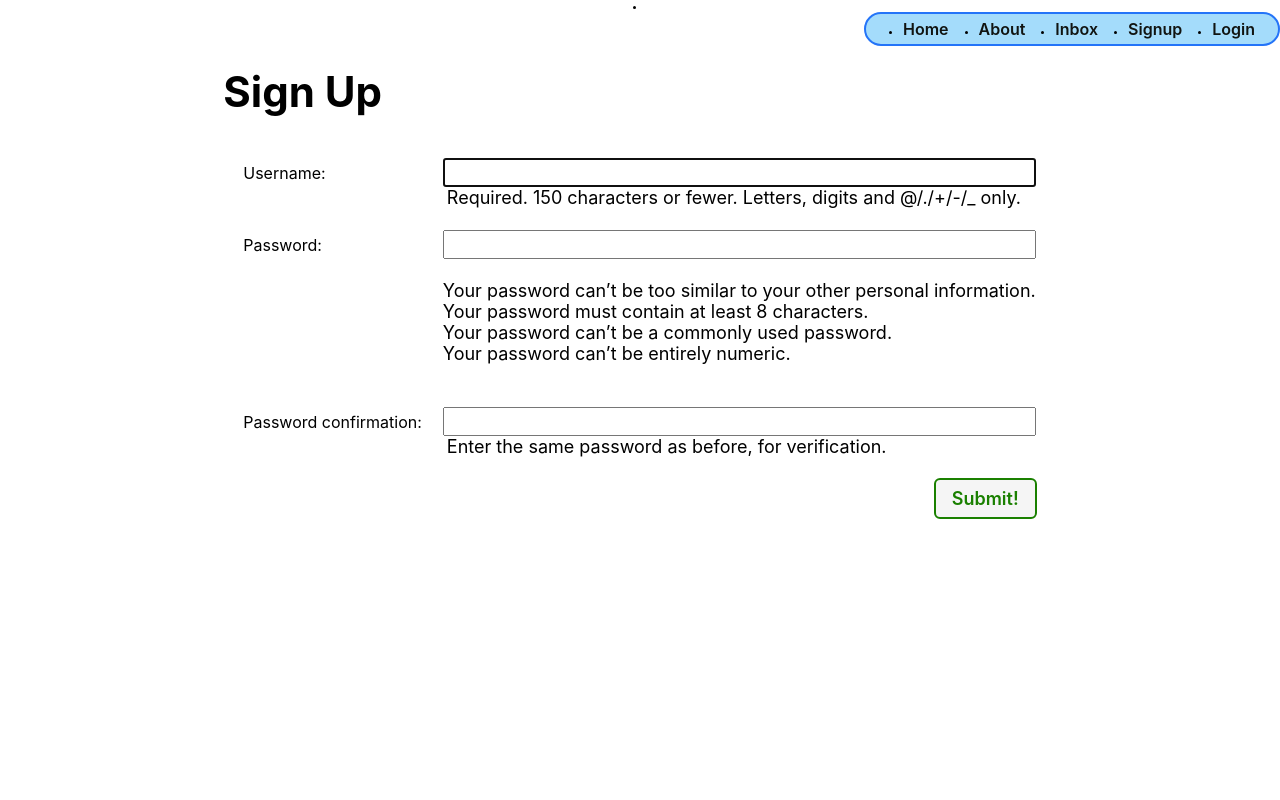
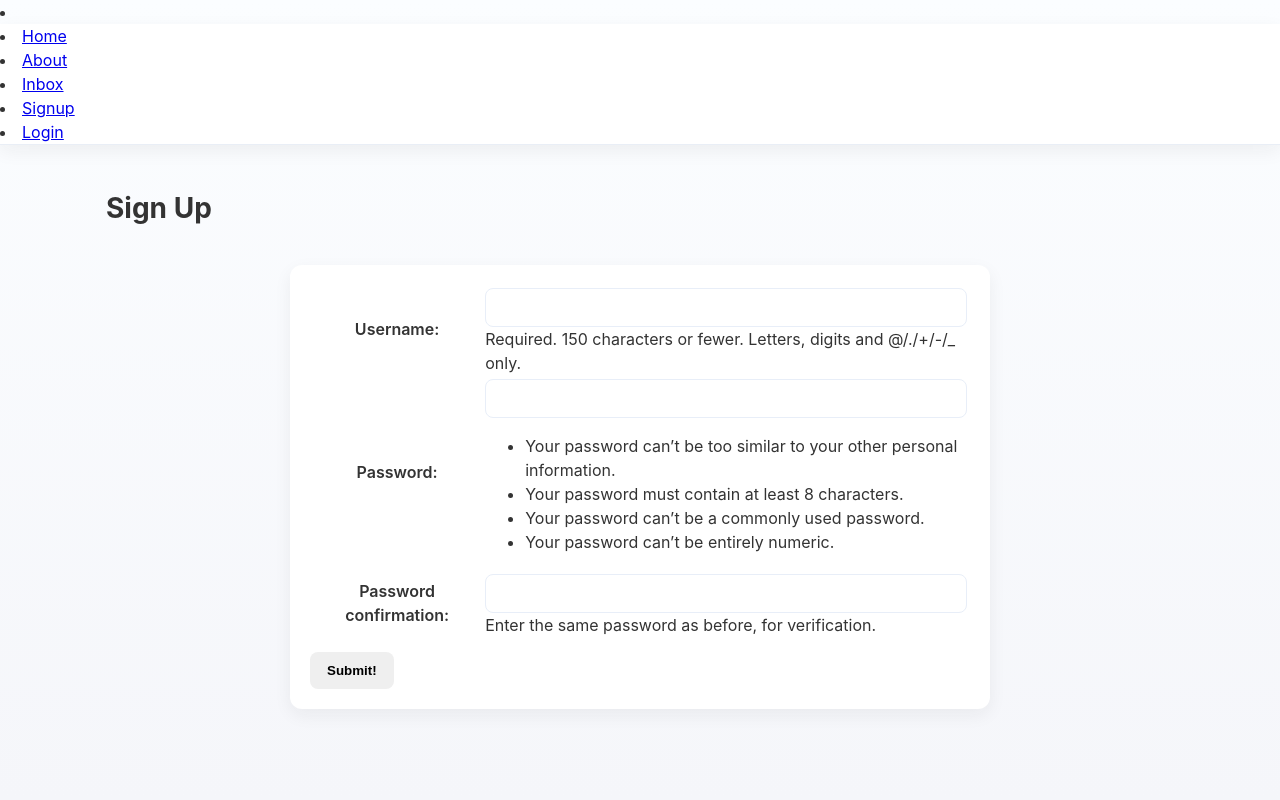
Before and after one commit to AqeelMoslem/GoVisa, a Django app: page /accounts/signup/ in a window 1280 px wide. Run offline with Django 5.2, Linux system fonts and the light colour scheme.

Commit message:
add some css

```diff
--- a/main_app/static/css/base.css
+++ b/main_app/static/css/base.css
@@ -1,289 +1,120 @@
-/* static/css/base.css  */
-
-html {
-  box-sizing: border-box;
+/* base.css - common layout + navbar + typography */
+:root{
+  --primary: #1E90FF;
+  --background: #FFFFFF;
+  --muted: #F5F6FA;
+  --text: #333333;
+  --success: #28A745;
+  --danger: #DC3545;
+  --card-radius: 10px;
+  --max-width: 1100px;
+  --shadow: 0 6px 18px rgba(30,30,30,0.06);
+  --glass: rgba(255,255,255,0.75);
 }
 
-/* The Universal Selector */
-*, /* All elements*/
-*::before, /* All ::before pseudo-elements */
-*::after {
-  /* All ::after pseudo-elements */
-  /* height & width will now include border & padding by default
-     but can be over-ridden as needed */
-  box-sizing: inherit;
+*{box-sizing:border-box}
+html,body{height:100%}
+body{
+  margin:0;
+  font-family: Inter, system-ui, -apple-system, "Segoe UI", Roboto, "Helvetica Neue", Arial;
+  background: linear-gradient(180deg, #FBFDFF 0%, var(--muted) 100%);
+  color:var(--text);
+  -webkit-font-smoothing:antialiased;
+  -moz-osx-font-smoothing:grayscale;
+  line-height:1.5;
 }
 
-/* resets font size to be 62.5% of the user preference -
-     in most browser configurations this will be 10px */
-:root {
-  font-size: 62.5%;
+/* container */
+.container{
+  max-width:var(--max-width);
+  margin:24px auto;
+  padding:0 16px;
 }
 
-body {
-  margin: 0;
-  display: flex;
-  flex-direction: column;
-  align-items: center;
-  font-family: -apple-system, BlinkMacSystemFont, 'Segoe UI', 'Roboto',
-    'Oxygen', 'Ubuntu', 'Cantarell', 'Fira Sans', 'Droid Sans',
-    'Helvetica Neue', sans-serif;
-  min-height: 100vh;
-  --nav-bg: rgba(104, 197, 248, 0.7);
-  --nav-bg-ff: rgba(104, 197, 248, 0.9);
-  --borders: rgb(36, 116, 248) solid 2px;
-  --text-color: rgb(17, 20, 17);
-  --link-hover-color: rgb(16, 56, 158);
-  --button-bg: rgb(245, 245, 245);
-  --button-bg-hover: rgb(226, 226, 226);
-  --submit: rgb(26, 128, 0);
-  --warn: rgb(255, 102, 0);
-  --danger: rgb(220, 20, 30);
-  --secondary: rgb(57, 57, 57);
-  --card-box-shadow: 5px 5px 6px -1px #aaa;
-  --font-xtreme: 4.2rem;
-  --font-xxl: 3.6rem;
-  --font-xl: 2.4rem;
-  --font-l: 1.8rem;
-  --font-reg: 1.6rem;
-  --card-border-radius: 6px;
+/* Navbar */
+nav{
+  background:var(--background);
+  border-bottom:1px solid #e9eef6;
+  box-shadow: var(--shadow);
 }
+nav .nav-inner{
+  max-width:var(--max-width);
+  margin:0 auto;
+  display:flex;
+  align-items:center;
+  gap:12px;
+  padding:12px 16px;
+}
+.brand{
+  display:flex;
+  align-items:center;
+  gap:12px;
+  text-decoration:none;
+  color:var(--primary);
+  font-weight:700;
+  font-size:20px;
+}
+.brand img{height:36px}
+.nav-links{margin-left:auto; display:flex; gap:10px; align-items:center;}
+.nav-links a, nav button{
+  text-decoration:none;
+  color:var(--text);
+  background:transparent;
+  border:none;
+  padding:8px 12px;
+  border-radius:8px;
+  cursor:pointer;
+  font-weight:600;
+}
+.nav-links a:hover, nav button:hover{background:#f0f6ff}
+.btn{
+  display:inline-block;
+  padding:10px 16px;
+  border-radius:8px;
+  text-decoration:none;
+  cursor:pointer;
+  border:1px solid transparent;
+  font-weight:700;
+}
+.btn-primary{background:var(--primary); color:#fff}
+.btn-secondary{background:#fff; border:1px solid #e6eefb; color:var(--primary)}
+.btn-danger{background:var(--danger); color:#fff}
+.btn-success{background:var(--success); color:#fff}
 
-header {
-  width: 100%;
-  background: var(--nav-bg-ff); /* rgba(104, 197, 248, .9) */
-  border-bottom: var(--borders);
+/* Messages (django messages) */
+.messages{list-style:none;padding:12px;margin:12px 0;max-width:var(--max-width);margin-left:auto;margin-right:auto}
+.messages li{padding:10px 12px;border-radius:8px;margin-bottom:8px;border:1px solid rgba(0,0,0,0.03)}
+.messages .success{background:#e8faf0;color:var(--success);border-color:rgba(40,167,69,0.12)}
+.messages .error{background:#fff1f0;color:var(--danger);border-color:rgba(220,53,69,0.12)}
+.messages .info{background:#eef7ff;color:var(--primary);border-color:rgba(30,144,255,0.08)}
+
+/* page header */
+.page-header{display:flex;align-items:center;gap:16px;padding:18px 0}
+.page-header h1{margin:0;font-size:28px;color:var(--text)}
+
+/* simple responsive grid for cards */
+.card-container{display:grid;grid-template-columns:repeat(auto-fill,minmax(260px,1fr));gap:16px;margin-top:18px}
+.card{
+  background:var(--background);
+  padding:14px;
+  border-radius:var(--card-radius);
+  box-shadow:var(--shadow);
+  transition:transform .18s ease, box-shadow .18s ease;
 }
+.card:hover{transform:translateY(-6px)}
+.card a{color:inherit;text-decoration:none}
+.card-title{margin:0 0 8px 0;font-size:18px}
 
-nav {
-  margin: 10px;
+/* small helpers */
+.center{text-align:center}
+.mt-1{margin-top:8px}
+.mt-2{margin-top:16px}
+.p-2{padding:12px}
+.small{font-size:13px;color:#6b7280}
+
+/* responsive */
+@media (max-width:640px){
+  .nav-links{display:none}
+  .brand{font-size:18px}
+  .container{padding:0 12px}
 }
-
-ul {
-  margin: 0;
-  list-style: none;
-  padding: 0;
-}
-
-main {
-  width: 100%;
-  padding: 0 10px;
-}
-
-h2 {
-  font-size: var(--font-xl);
-}
-
-nav a {
-  text-decoration: none;
-  color: var(--text-color);
-  font-weight: 600;
-  font-size: 16px;
-}
-
-nav a:hover {
-  color: var(--link-hover-color);
-}
-
-nav ul {
-  display: flex;
-  align-items: center;
-  justify-content: center;
-  flex-wrap: wrap;
-}
-
-nav li {
-  padding: 5px 8px;
-}
-
-.header-logo-container {
-  margin: auto;
-  padding: 10px 20px 0;
-  max-width: 500px;
-}
-
-.page-header {
-  display: flex;
-  align-items: center;
-  margin: 20px;
-}
-
-.btn {
-  font-size: var(--font-l);
-  padding: 8px 16px;
-  border-radius: 6px;
-  border-width: 2px;
-  border-style: solid;
-  text-decoration: none;
-  background-color: var(--button-bg);
-  font-weight: 600;
-  cursor: pointer;
-  font-family: inherit;
-  margin-right: 10px;
-}
-
-.btn:hover {
-  background-color: var(--button-bg-hover);
-}
-
-.submit {
-  color: var(--submit);
-  border-color: var(--submit);
-}
-
-.secondary {
-  color: var(--secondary);
-  border-color: var(--secondary);
-}
-
-.warn {
-  color: var(--warn);
-  border-color: var(--warn);
-}
-
-.danger {
-  color: var(--danger);
-  border-color: var(--danger);
-}
-
-.page-header h1 {
-  font-size: var(--font-xxl);
-  margin: 0;
-}
-
-.page-header img {
-  height: 40px;
-  margin-left: 15px;
-}
-
-.page-header img:first-of-type {
-  margin-left: 20px;
-}
-
-.page-content {
-  font-size: var(--font-reg);
-}
-
-@media only screen and (min-width: 768px) {
-  header {
-    position: sticky;
-    display: flex;
-    flex-direction: row;
-    top: 0;
-    align-items: center;
-  }
-
-  main {
-    max-width: 1300px;
-    min-height: calc(100vh - 53px);
-  }
-
-  nav,
-  .header-logo-container {
-    margin: 10px 0;
-    padding: 0 15px;
-  }
-
-  /* visual fix to help align logo */
-  .header-logo-container {
-    padding-top: 3px;
-  }
-
-  nav {
-    margin-left: auto;
-    display: flex;
-    justify-content: center;
-  }
-
-  nav ul {
-    flex-wrap: nowrap;
-  }
-
-  .header-logo-container {
-    width: 213px;
-  }
-
-  .page-header h1 {
-    font-size: var(--font-xtreme);
-  }
-
-  .page-header img {
-    height: 50px;
-    margin-left: 20px;
-  }
-
-  .page-header img:first-of-type {
-    margin-left: 25px;
-  }
-
-  @supports (-webkit-backdrop-filter: none) or (backdrop-filter: none) {
-    header {
-      background: var(--nav-bg);
-      -webkit-backdrop-filter: blur(3px);
-      backdrop-filter: blur(3px);
-    }
-  }
-}
-
-@media only screen and (min-width: 1024px) {
-  main {
-    min-height: calc(100vh - 55px);
-  }
-
-  header {
-    margin: 20px 20px 0 20px;
-    width: calc(100vw - 40px);
-    max-width: 1920px;
-    top: 20px;
-    background-color: transparent;
-    border-bottom: none;
-  }
-
-  nav,
-  .header-logo-container {
-    margin: 0;
-    background: var(--nav-bg-ff);
-    border: var(--borders);
-    border-radius: 18px;
-  }
-
-  nav {
-    margin-left: auto;
-  }
-
-  .header-logo-container {
-    /* visual fix to help align logo */
-    padding-top: 6px;
-    width: 256px;
-    height: 35px;
-  }
-
-  @supports (-webkit-backdrop-filter: none) or (backdrop-filter: none) {
-    header {
-      -webkit-backdrop-filter: none;
-      backdrop-filter: none;
-    }
-
-    nav,
-    .header-logo-container {
-      background: rgba(104, 197, 248, 0.6);
-      -webkit-backdrop-filter: blur(3px);
-      backdrop-filter: blur(3px);
-    }
-  }
-}
-#logout-form button {
-  text-decoration: none;
-  color: var(--text-color);
-  font-weight: 600;
-  font-size: 16px;
-  background: none;
-  border: none;
-  cursor: pointer;
-  padding: 0;
-  font-family: inherit;
-}
-
-#logout-form button:hover {
-  color: var(--link-hover-color);
-}
--- a/main_app/static/css/form.css
+++ b/main_app/static/css/form.css
@@ -1,4 +1,4 @@
-.form-container {
+/* .form-container {
   display: flex;
   flex-direction: column;
   width: 100%;
@@ -36,4 +36,34 @@ td > textarea {
 .btn {
   align-self: flex-end;
   margin-right: 40px;
+} */
+
+/* form.css */
+.form-container{
+  max-width:700px;
+  margin:18px auto;
+  background:var(--background);
+  padding:20px;
+  border-radius:12px;
+  box-shadow:var(--shadow);
 }
+.form-container table{width:100%}
+.form-container input[type="text"],
+.form-container input[type="email"],
+.form-container input[type="password"],
+.form-container input[type="date"],
+.form-container select,
+.form-container textarea{
+  width:100%;
+  padding:10px 12px;
+  border-radius:8px;
+  border:1px solid #e8eef8;
+  background:#fff;
+  outline:none;
+  font-size:15px;
+}
+.form-container textarea{min-height:100px; resize:vertical}
+.form-container label{display:block;margin-bottom:6px;font-weight:600}
+.form-container .btn{margin-top:12px}
+.form-error{color:var(--danger);font-size:13px;margin-top:6px}
+.form-help{color:#6b7280;font-size:13px}
--- a/main_app/urls.py
+++ b/main_app/urls.py
@@ -27,8 +27,4 @@ urlpatterns = [
     path("messages/<int:msg_id>/reply/", views.admin_reply_message, name="admin-reply-message"),
     path("visa/<int:visa_id>/update/", views.admin_update_visa, name="admin-update-visa"),
 
-
-
-
-
 ]
```
Also changed, not shown: main_app/static/css/admin/admin.css (added, +9 -0 lines), main_app/static/css/admin/messages.css (added, +12 -0 lines), main_app/static/css/home.css (added, +12 -0 lines), main_app/static/css/visas/visa-detail.css (+18 -218 lines), main_app/static/css/visas/visa-index.css (added, +10 -0 lines), main_app/templates/about.html (+8 -18 lines).
